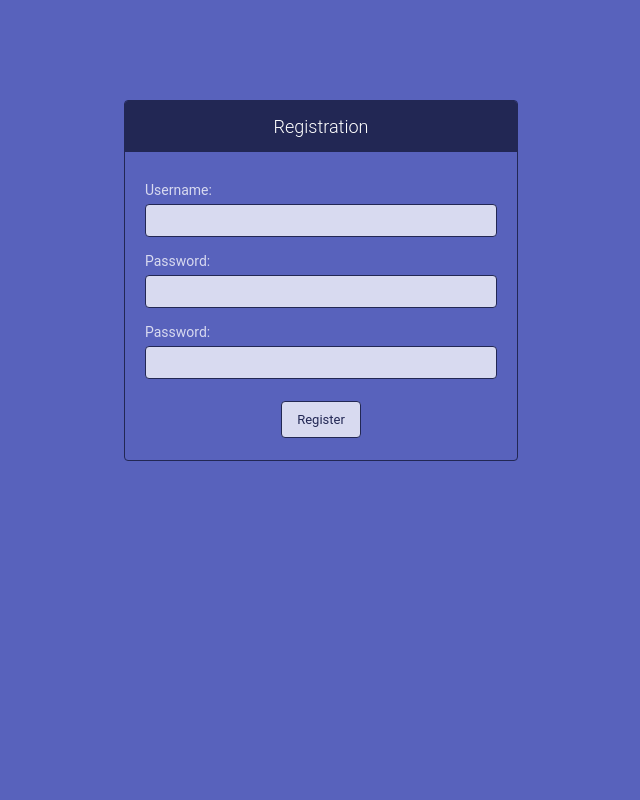
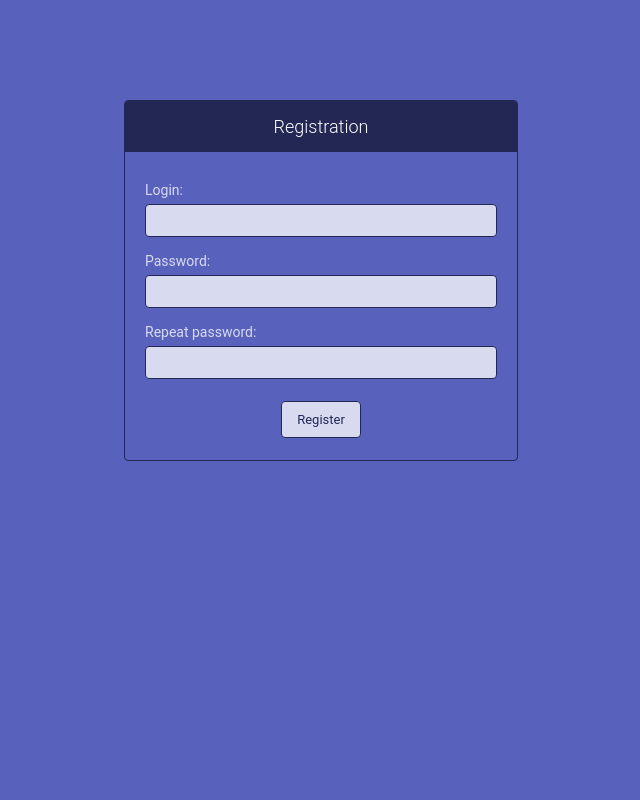
Before and after one commit to Nilumilak/Fuel_Rod_DB, a Django app: page /register/ in a window 1280 px wide. Shown: the whole page, without its empty margins (319-959 px from the left). Run offline with Django 4.2, Linux system fonts and the light colour scheme.

Commit message:
Template fixes

```diff
--- a/Fuel_Rod_DB/fresh_inventory/forms.py
+++ b/Fuel_Rod_DB/fresh_inventory/forms.py
@@ -7,13 +7,13 @@ from .models import RawRod
 
 class LoginUserForm(AuthenticationForm):
     username = forms.CharField(label='Login: ')
-    password = forms.CharField(label='Password: ')
+    password = forms.CharField(label='Password: ', widget=forms.PasswordInput(attrs={'class': 'required'}))
 
 
 class RegisterUserForm(UserCreationForm):
     username = forms.CharField(label='Login: ')
-    password1 = forms.CharField(label='Password: ')
-    password2 = forms.CharField(label='Repeat password: ')
+    password1 = forms.CharField(label='Password: ', widget=forms.PasswordInput(attrs={'class': 'required'}))
+    password2 = forms.CharField(label='Repeat password: ', widget=forms.PasswordInput(attrs={'class': 'required'}))
 
     class Meta:
         model = User
--- a/Fuel_Rod_DB/fresh_inventory/templates/fresh_inventory/login.html
+++ b/Fuel_Rod_DB/fresh_inventory/templates/fresh_inventory/login.html
@@ -27,19 +27,17 @@
       <div class="content">
         <!-- Content -->
         <div id="content" class="colM">
+          {{form.non_field_errors}}
           <div id="content-main">
             <form action="" method="post" id="login-form">
               {% csrf_token %}
+              {% for field in form %}
               <div class="form-row">
-                <label for="id_username" class="required">Username:</label> <input type="text" name="username"
-                  autofocus="" autocapitalize="none" autocomplete="username" maxlength="150" required=""
-                  id="id_username">
+                  {{field.errors}}
+                  <label for="{{field.auto_id}}">{{field.label}}</label>
+                  {{field}}
               </div>
-              <div class="form-row">
-                <label for="id_password" class="required">Password:</label> <input type="password" name="password"
-                  autocomplete="current-password" required="" id="id_password">
-                <input type="hidden" name="next" value="/admin/">
-              </div>
+              {% endfor %}
               <div class="submit-row">
                 <input type="submit" value="Log in">
               </div>
--- a/Fuel_Rod_DB/fresh_inventory/templates/fresh_inventory/register.html
+++ b/Fuel_Rod_DB/fresh_inventory/templates/fresh_inventory/register.html
@@ -4,6 +4,7 @@
 <body class=" login" data-admin-utc-offset="0">
     <!-- Container -->
     <div id="container">
+
       <!-- Header -->
       <div id="header">
         <div id="branding">
@@ -15,22 +16,17 @@
         <div class="content">
           <!-- Content -->
           <div id="content" class="colM">
+            {{form.non_field_errors}}
             <div id="content-main">
               <form action="" method="post" id="login-form">
                 {% csrf_token %}
+                {% for field in form %}
                 <div class="form-row">
-                  <label for="id_username" class="required">Username:</label> <input type="text" name="username"
-                    autofocus="" autocapitalize="none" autocomplete="username" maxlength="150" required=""
-                    id="id_username">
+                    {{field.errors}}
+                    <label for="{{field.auto_id}}">{{field.label}}</label>
+                    {{field}}
                 </div>
-                <div class="form-row">
-                  <label for="id_password1" class="required">Password:</label> <input type="password" name="password1"
-                    required="" id="id_password1">
-                </div>
-                <div class="form-row">
-                    <label for="id_password2" class="required">Password:</label> <input type="password" name="password2"
-                      required="" id="id_password2">
-                  </div>
+                {% endfor %}
                 <div class="submit-row">
                   <input type="submit" value="Register">
                 </div>
--- a/Fuel_Rod_DB/static/styles/base.css
+++ b/Fuel_Rod_DB/static/styles/base.css
@@ -26,7 +26,7 @@
   --hairline-color: #e8e8e8;
   --border-color: black;
 
-  --error-fg: #ba2121;
+  --error-fg: #490d0d;
 
   --message-success-bg: #dfd;
   --message-warning-bg: #ffc;
--- a/Fuel_Rod_DB/temperature_excursions/templates/temperature_excursions/table.html
+++ b/Fuel_Rod_DB/temperature_excursions/templates/temperature_excursions/table.html
@@ -1,7 +1,7 @@
 {% extends 'main.html' %}
 
-{% block title %}Temperature excursions{% endblock %}
-{% block tabtitle %}Temperature excursions{% endblock %}
+{% block title %}Temperature Excursions{% endblock %}
+{% block tabtitle %}Temperature Excursions{% endblock %}
 
 {% block button %}{% url 'temperature_excursions:create' %}{% endblock %}
 
```
